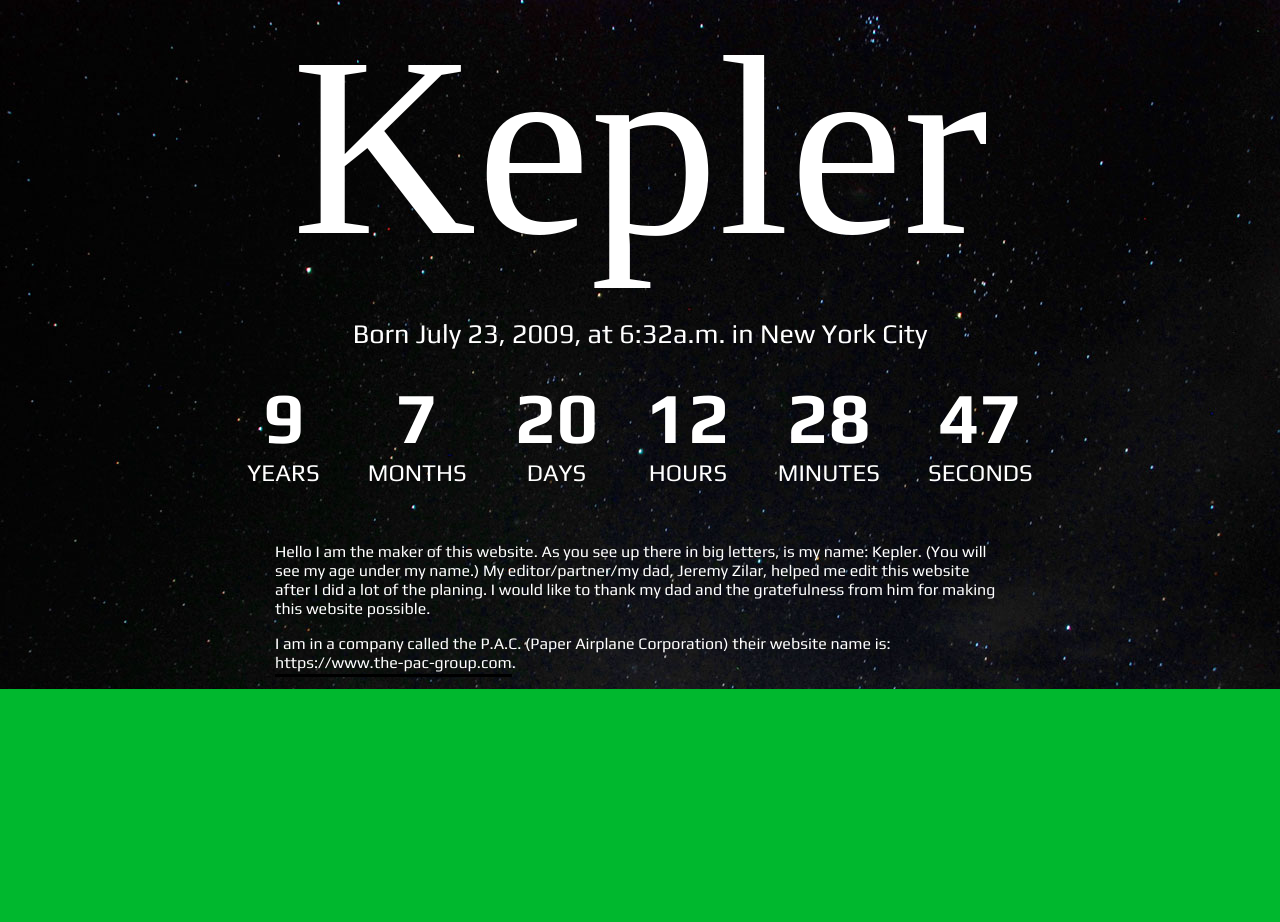
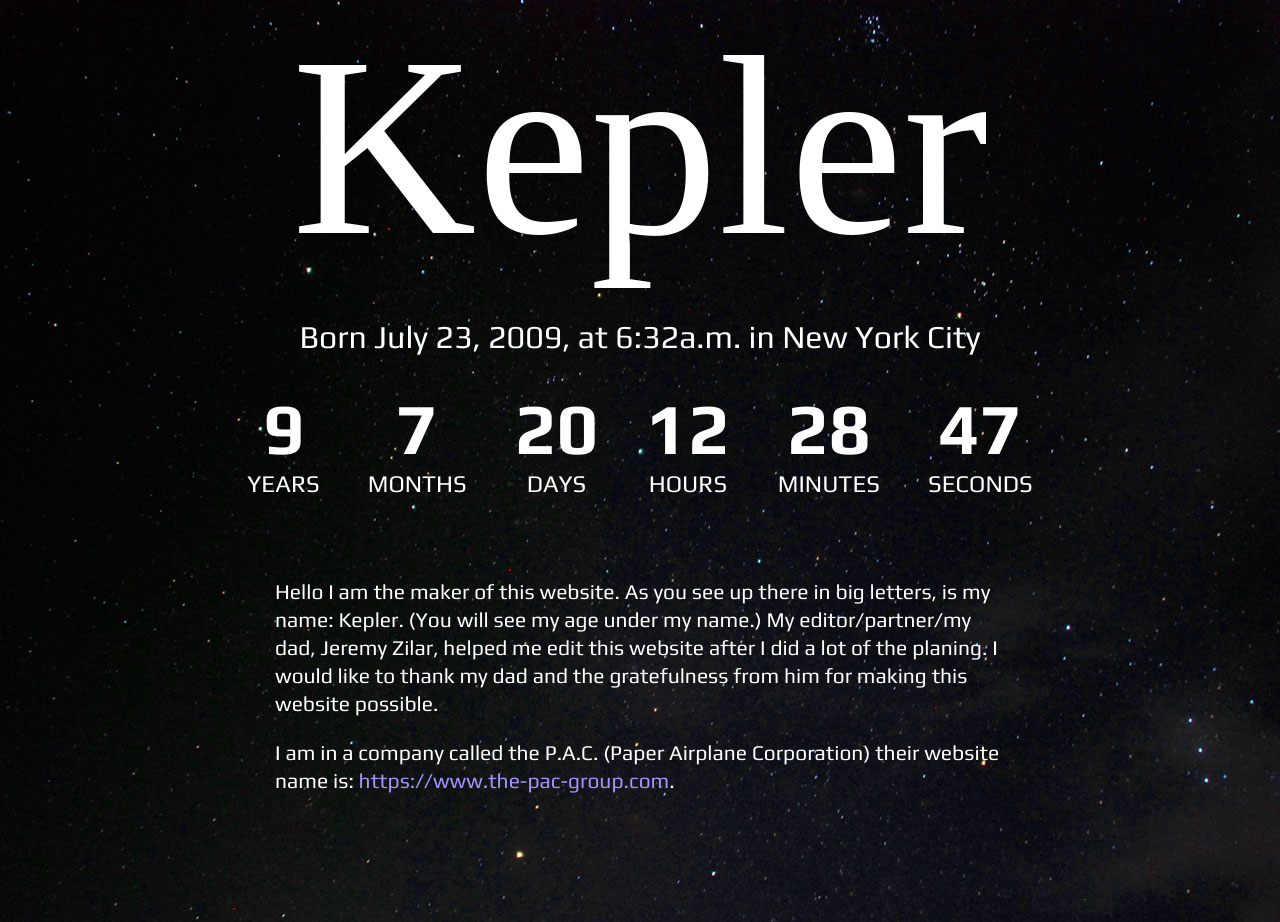
Before and after one commit to kcezz/keplr.me, a Jekyll site: the page built from index.md, in a window 1280 px wide. Built offline with Jekyll 4.4.1, drawn with Linux system fonts in a browser that asks for light colours; nearby versions of some CDN libraries; before the commit the page ends 900 px from its top, so only the background shows below that.

Commit message:
updating type

```diff
--- a/_includes/header.html
+++ b/_includes/header.html
@@ -1,9 +1,9 @@
 <header class="">
-  <div class="container-fluid">
+  <div class="container">
     <div class="row">
       <div class="col-12">
         {% if page.layout == 'home' %}
-          <h1><a href="{{ site.baseurl }}" title="{{ site.title }}">{{ site.title }}</a></h1>
+          <h1>{{ site.title }}</h1>
         {% endif %}
 
         <h3>Born July 23, 2009, at 6:32a.m. in New York City</h3>
--- a/_sass/_content.scss
+++ b/_sass/_content.scss
@@ -1,4 +1,8 @@
-// Header
+.content{
+  padding-bottom: 5em;
+  font-size: 21px;
+  line-height: 28px;
+}
 
 
 
--- a/_sass/_header.scss
+++ b/_sass/_header.scss
@@ -10,29 +10,14 @@ header{
       }
     }
     font-size: 20vw;
-    // @media only screen and (min-width: 576px) {
-    //
-    // }
-    //
-    // @media only screen and (min-width: 768px) {
-    //
-    // }
-    //
-    // @media only screen and (min-width: 992px) {
-    //
-    // }
-    //
-    // @media only screen and (min-width: 1200px) {
-    //   font-size: 3rem;
-    // }
   }
   h3{
-    font-size: 27px;
+    font-size: 2.5vw;
     font-weight: normal;
   }
 
   #counter{
-    margin-bottom: 40px;
+    margin-bottom: 60px;
     display: flex;
     justify-content: center;
     .unit{
--- a/_sass/_settings.scss
+++ b/_sass/_settings.scss
@@ -34,7 +34,7 @@ body{
 .paper{
   // background: $black url('assets/img/night-sky.jpg') fixed;
   background: $bg url('img/night-sky.jpg') fixed;
-  height: -webkit-fill-available;
+  background-repeat: repeat-y;
 }
 .paper.p1{
   background: $bg url('img/xdf_hubble.jpeg') fixed;
--- a/_sass/_typography.scss
+++ b/_sass/_typography.scss
@@ -1,12 +1,11 @@
 
 a{
   padding-bottom: 2px;
-  border-bottom: 3px $bg solid;
   text-decoration: none;
-  color: $white;
+  color: #a393ff;
 }
 a:hover{
-  border-bottom: 3px #745fe9 solid;
+  border-bottom: 3px #e99160 solid;
 }
 
 a:focus{
```
